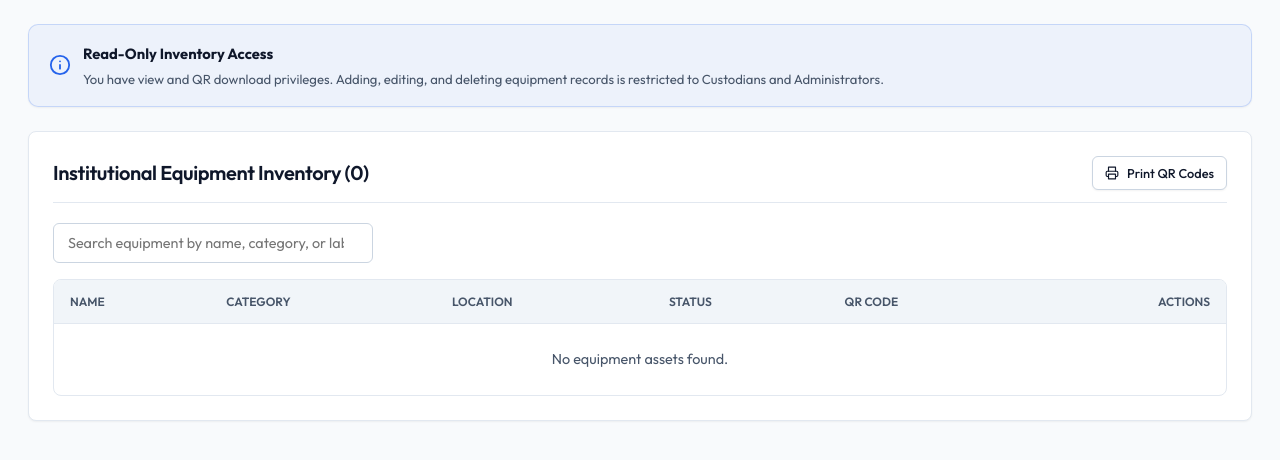
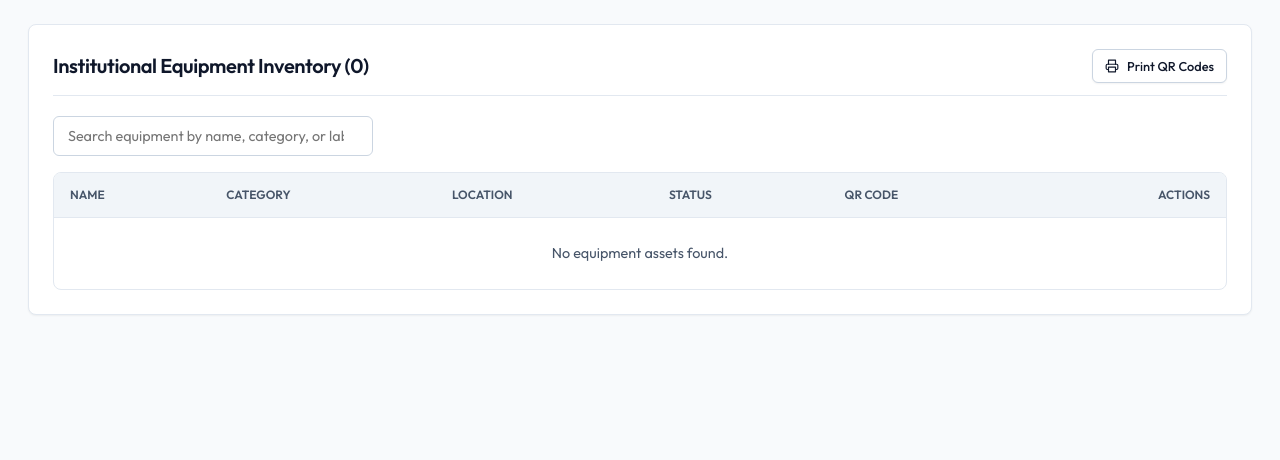
Before and after one commit to diyeon21/qr-management-final-test, a Flask app: template templates/equipment.html in a window 1280 px wide. Shown: the top 460 px of the page. Run offline with Flask 3, Linux system fonts and the light colour scheme; the template is opened without the code that fills it, so the values that code supplies are empty.

Commit message:
Remove read-only banner message on equipment inventory for technicians

```diff
--- a/app.py
+++ b/app.py
@@ -99,14 +99,14 @@ def health_check():
         return jsonify({
             "status": "unhealthy",
             "database": f"error: {str(e)}",
-            "version": "1.0.5",
+            "version": "1.0.6",
         }), 503
 
     return jsonify({
         "status": "healthy",
         "database": db_status,
         "environment": config.ENV,
-        "version": "1.0.5",
+        "version": "1.0.6",
         "table_columns": table_columns,
     }), 200
 
--- a/templates/equipment.html
+++ b/templates/equipment.html
@@ -56,16 +56,6 @@
         <strong>Multimedia & Display</strong> — Projectors, Smart TVs, Speakers<br>
         <strong>Networking & Power</strong> — Routers, Switches, Standalone UPS<br>
         <strong>Peripherals & Office</strong> — Printers, Scanners
-    </div>
-</div>
-{% else %}
-<div class="card" style="padding: 16px 20px; background: rgba(37, 99, 235, 0.05); border: 1px solid rgba(37, 99, 235, 0.2); border-radius: 10px; margin-bottom: 24px;">
-    <div style="display: flex; align-items: center; gap: 12px;">
-        <svg width="22" height="22" viewBox="0 0 24 24" fill="none" stroke="var(--primary)" stroke-width="2" stroke-linecap="round" stroke-linejoin="round"><circle cx="12" cy="12" r="10"/><line x1="12" y1="16" x2="12" y2="12"/><line x1="12" y1="8" x2="12.01" y2="8"/></svg>
-        <div>
-            <strong style="color: var(--text); font-size: 0.92rem;">Read-Only Inventory Access</strong>
-            <p style="margin: 2px 0 0; font-size: 0.82rem; color: var(--text-muted);">You have view and QR download privileges. Adding, editing, and deleting equipment records is restricted to Custodians and Administrators.</p>
-        </div>
     </div>
 </div>
 {% endif %}
```
Also changed, not shown: tests/test_existing_workflows.py (+0 -1 lines).
